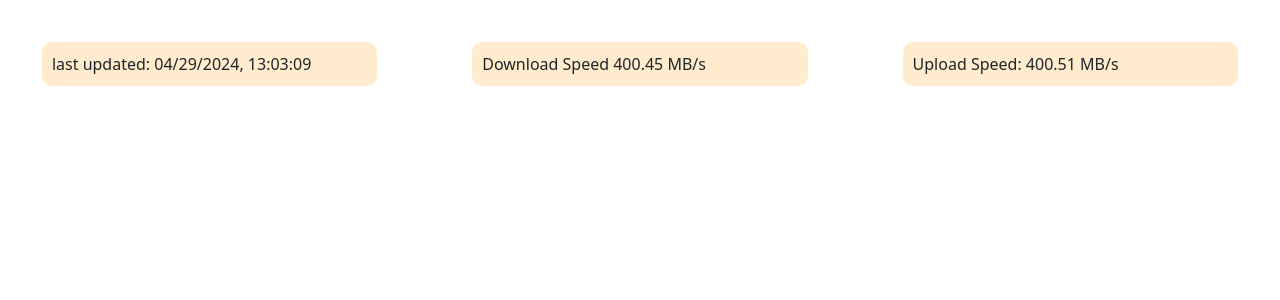
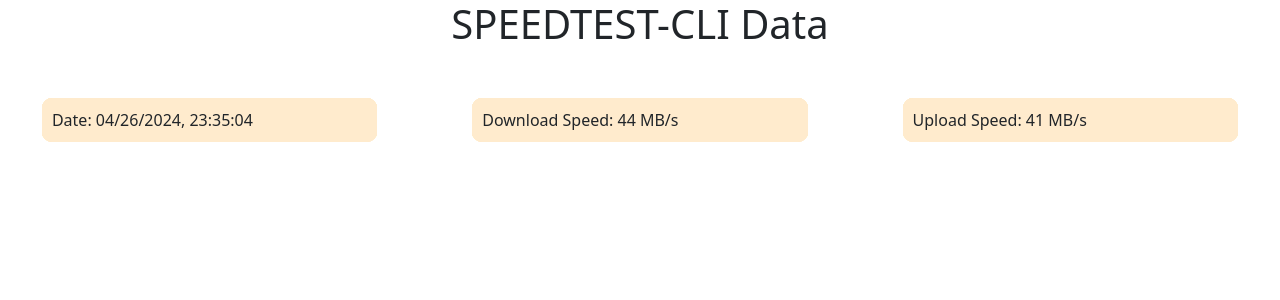
Before and after one commit to taj77/speedtest-cli, a FastAPI app: page / in a window 1280 px wide. Shown: the top 300 px of the page. Run offline with FastAPI, Linux system fonts and the light colour scheme.

Commit message:
Add html and extra scripts

```diff
--- a/templates/home.html
+++ b/templates/home.html
@@ -10,7 +10,12 @@
   <title>Network Monitor</title>
 
   <body>
-    <div class="parent">
+    <div class="header">
+
+    <h1>SPEEDTEST-CLI Data</h1>
+
+    </div>
+    <div class="parent" id="data-container">
       <div class="div1">last updated: <span id="date-time">4</span></div>
       <div class="div2">
         Download Speed <span id="download-speed">4</span> MB/s
@@ -22,6 +27,11 @@
   </body>
 
   <style>
+    .header{
+      display: flex;
+      justify-content: center;
+    }
+
     .parent {
       display: grid;
       grid-template-columns: repeat(3, 1fr);
@@ -49,6 +59,42 @@
   </style>
 
   <script>
+
+    async function getData() {
+      const getDataURL = "http://127.0.0.1:8000/recentBandwidths/?Limit=10";
+      var response = await fetch(getDataURL); // switch from local_url to render_url if HOSTED
+      var data = await response.json();
+
+      return data;
+    }
+
+    async function displayData() {
+        const data = await getData();
+        const container = document.getElementById("data-container");
+
+        data.forEach((item, index) => {
+          const divDate = document.createElement("div");
+          divDate.textContent = `Date: ${item.date}`;
+          divDate.classList.add("div1");
+
+          const divDownload = document.createElement("div");
+          divDownload.textContent = `Download Speed: ${item.download} MB/s`;
+          divDownload.classList.add("div2");
+
+          const divUpload = document.createElement("div");
+          divUpload.textContent = `Upload Speed: ${item.upload} MB/s`;
+          divUpload.classList.add("div3");
+
+          container.appendChild(divDate);
+          container.appendChild(divDownload);
+          container.appendChild(divUpload);
+        });
+      }
+
+      document.addEventListener("DOMContentLoaded", () => {
+        displayData();
+      });
+
     async function requestRecent1() {
       const render_url =
         "https://computernetworks-project.onrender.com/recent/";
```
